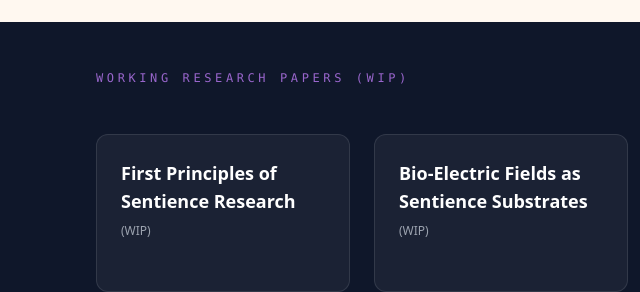
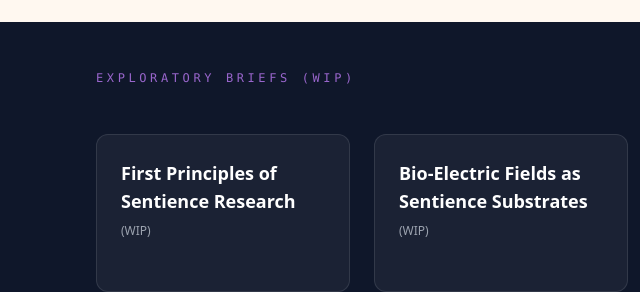
Before and after one commit to jhalcon27/CenterForSentience, an Astro site: page / in a window 1280 px wide. Shown: the part 1297-1589 px from the top of the page, 0-640 px from the left. Built offline with nearby package versions, Linux system fonts and the light colour scheme; Astro itself is replaced by a stand-in of ours.

Commit message:
Update EN index: Working Research Papers -> Exploratory Briefs

```diff
--- a/src/pages/index.astro
+++ b/src/pages/index.astro
@@ -106,7 +106,7 @@ const articles = [
   <!-- Featured Outputs -->
   <section id="outputs" class="py-12 bg-csr-black text-white overflow-hidden relative">
     <div class="max-w-6xl mx-auto px-4 sm:px-6 lg:px-8 relative z-10">
-       <h2 class="text-xs font-mono uppercase tracking-[0.3em] text-csr-primary mb-12">Working Research Papers (WIP)</h2>
+       <h2 class="text-xs font-mono uppercase tracking-[0.3em] text-csr-primary mb-12">Exploratory Briefs (WIP)</h2>
        <div class="grid grid-cols-1 md:grid-cols-2 lg:grid-cols-4 gap-6">
          {articles.map(art => (
            <a href={`/reports/${art.slug}`} class="block p-6 border border-white/10 rounded-xl hover:border-csr-primary transition-all bg-white/5">
```
